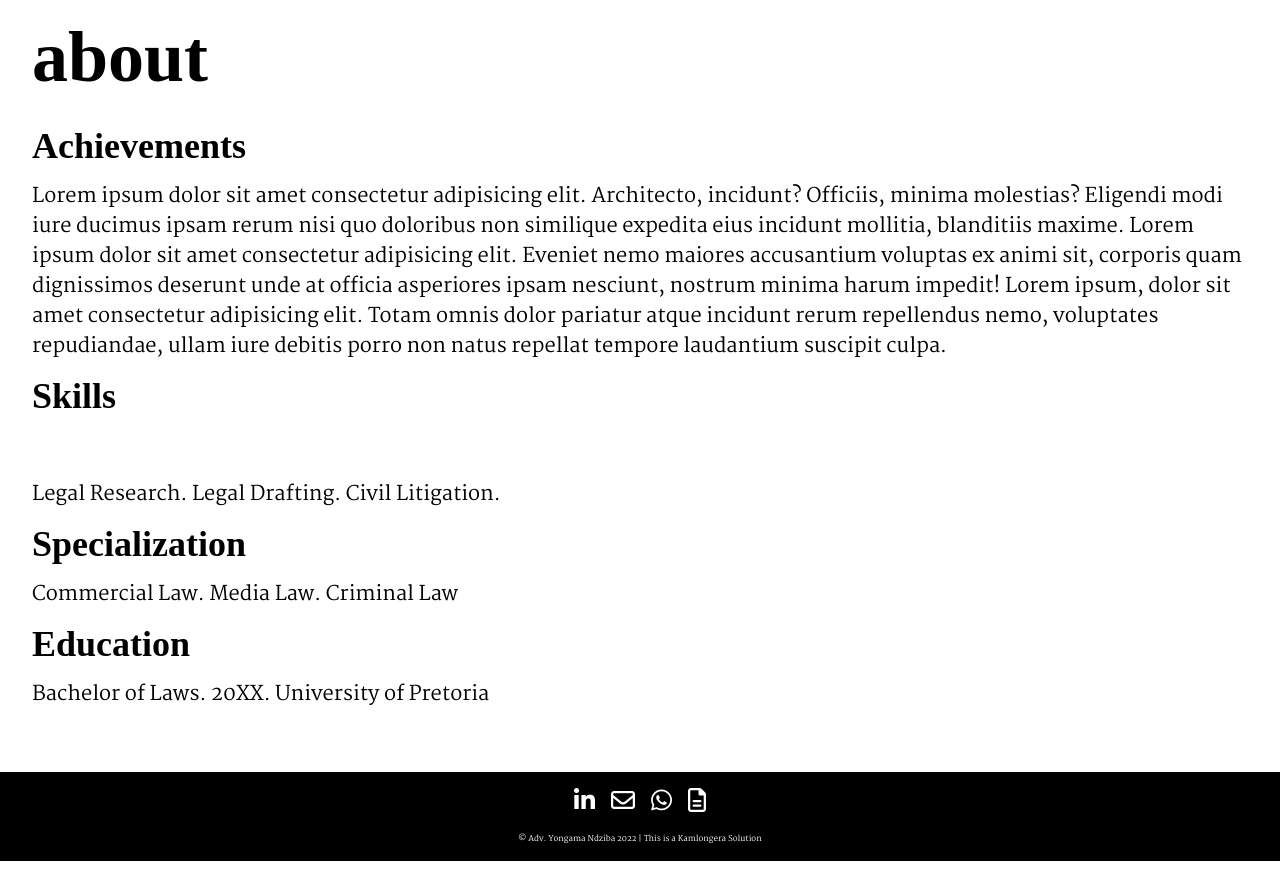
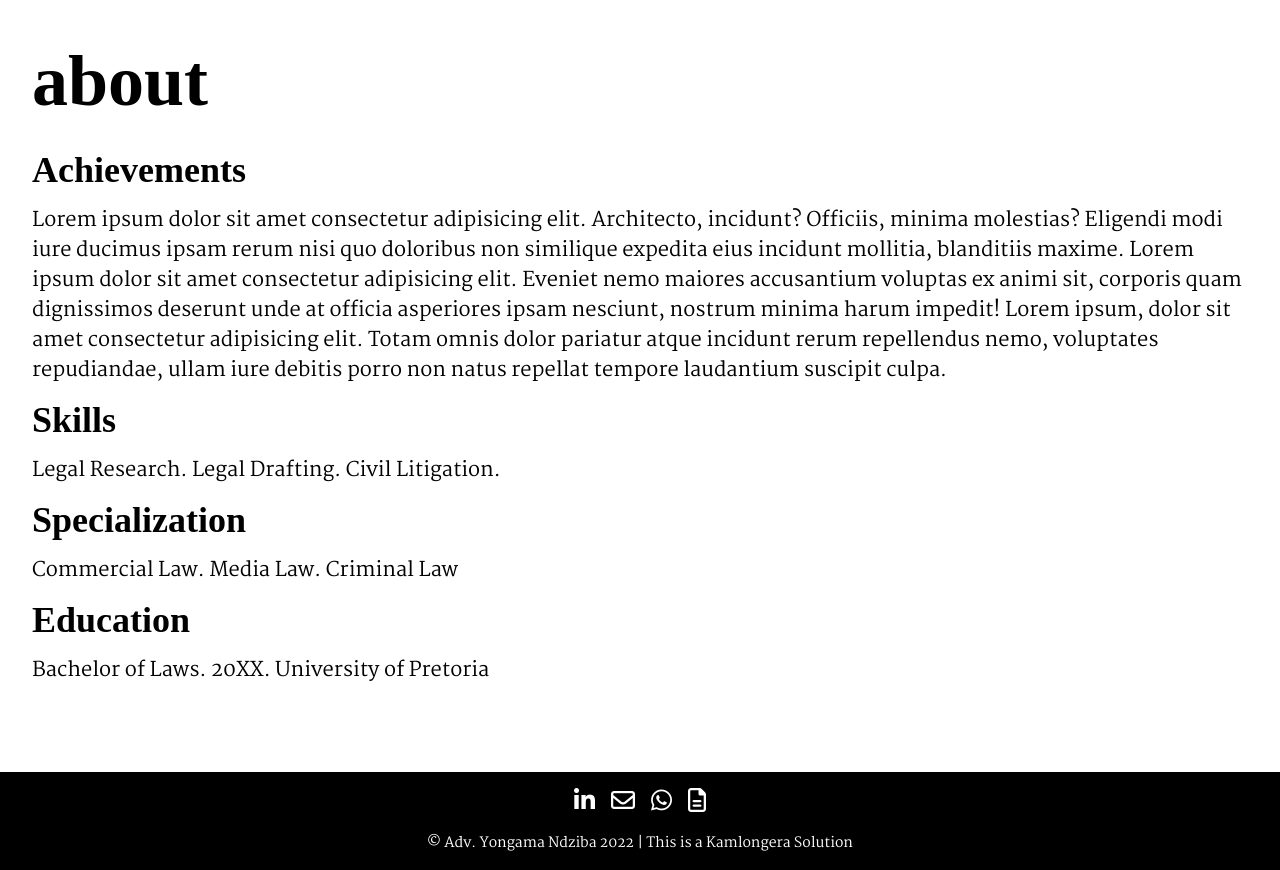
Before and after one commit to peterkamlongera/adv-yongama-ndziba, a website: page index.html in a window 1280 px wide. Shown: the part 860-1730 px from the top of the page. Drawn offline with nearby package versions, Linux system fonts and the light colour scheme; a web font is replaced by a local one.

Commit message:
Most bugs fixed, deployed not loading on local device

```diff
--- a/index.html
+++ b/index.html
@@ -5,7 +5,7 @@
         <meta http-equiv="X-UA-Compatible" content="IE=edge">
         <meta name="viewport" content="width=device-width, initial-scale=1.0">
         <title>Adv Yongama Ndziba</title>
-        <link rel="icon" type="image/png" href="./ks-logo-favicon.svg">
+        <link rel="icon" type="image/png" href="./src/ks-logo-favicon.svg">
         <link rel="stylesheet" href="https://cdnjs.cloudflare.com/ajax/libs/font-awesome/6.2.0/css/all.min.css">
         <link rel="stylesheet" href="./src/css/style.css">
         <link href="https://fonts.googleapis.com/css2?family=Petrona&family=Martel&display=swap" rel="stylesheet">
@@ -52,8 +52,6 @@
             <h3 class="font-display font-bold mt-2 text-xl sm:text-xl md:text-2xl lg:text-3xl xl:text-4xl 2xl:text-5xl" data-aos="fade-right" data-aos-easing="linear" data-aos-duration="250">Achievements</h3>
             <p class="font-body text-sm sm:text-sm md:text-md lg:text-lg xl:text-xl 2xl:text-2xl mt-2" data-aos="fade-right" data-aos-easing="linear" data-aos-duration="250">Lorem ipsum dolor sit amet consectetur adipisicing elit. Architecto, incidunt? Officiis, minima molestias? Eligendi modi iure ducimus ipsam rerum nisi quo doloribus non similique expedita eius incidunt mollitia, blanditiis maxime. Lorem ipsum dolor sit amet consectetur adipisicing elit. Eveniet nemo maiores accusantium voluptas ex animi sit, corporis quam dignissimos deserunt unde at officia asperiores ipsam nesciunt, nostrum minima harum impedit! Lorem ipsum, dolor sit amet consectetur adipisicing elit. Totam omnis dolor pariatur atque incidunt rerum repellendus nemo, voluptates repudiandae, ullam iure debitis porro non natus repellat tempore laudantium suscipit culpa.</p>
             <h3 class="font-display text-xl sm:text-xl md:text-2xl lg:text-3xl xl:text-4xl 2xl:text-5xl font-bold mt-2" data-aos="fade-right" data-aos-easing="linear" data-aos-duration="250">Skills</h3>
-            <br>
-            <br>
             <p class="font-body text-sm sm:text-sm md:text-md lg:text-lg xl:text-xl 2xl:text-2xl mt-2" data-aos="fade-right" data-aos-easing="linear" data-aos-duration="250">Legal Research. Legal Drafting. Civil Litigation.</p>
             <h3 class="font-display text-xl sm:text-xl md:text-2xl lg:text-3xl xl:text-4xl 2xl:text-5xl font-bold mt-2" data-aos="fade-right" data-aos-easing="linear" data-aos-duration="250">Specialization</h3>
             <p class="font-body text-sm sm:text-sm md:text-md lg:text-lg xl:text-xl 2xl:text-2xl mt-2" data-aos="fade-right" data-aos-easing="linear" data-aos-duration="250">Commercial Law. Media Law. Criminal Law</p>
@@ -76,7 +74,7 @@
                     <a href="https://wa.me/27788625640?text=Hello%20I%20would%20like%20to%20book%20a%20consultation%20with%20you"><li><i class="fa-brands fa-whatsapp px-2 text-lg sm:text-lg md:text-xl xl:text-2xl 2xl:text-3xl drop-shadow-2xl hover:text-color-3" target="_blank"></i></li></a>
                     <a href="https://drive.google.com/uc?export=download&id=1B7DKpcoFRMwJvaHkaC2i6y6jb_M3c5Wj" target="_blank"><li><i class="fa-regular fa-file-lines px-2 text-lg sm:text-lg md:text-xl xl:text-2xl 2xl:text-3xl drop-shadow-2xl hover:text-color-3" target="_blank"></i></li></a>
                 </ul>
-                <span class="text-white text-ms font-body p-4"> © Adv. Yongama Ndziba 2022 | This is a <a href="https://wa.me/27685187582?text=Hello%20I%20would%20like%20to%20book%20a%20consultation%20with%20you" class="hover:border-b">Kamlongera Solution</a></span>
+                <span class="text-white text-sm font-body p-4"> © Adv. Yongama Ndziba 2022 | This is a <a href="https://wa.me/27685187582?text=Hello%20I%20would%20like%20to%20book%20a%20consultation%20with%20you" class="hover:border-b">Kamlongera Solution</a></span>
             </div>
         </footer>
     </section>
```
